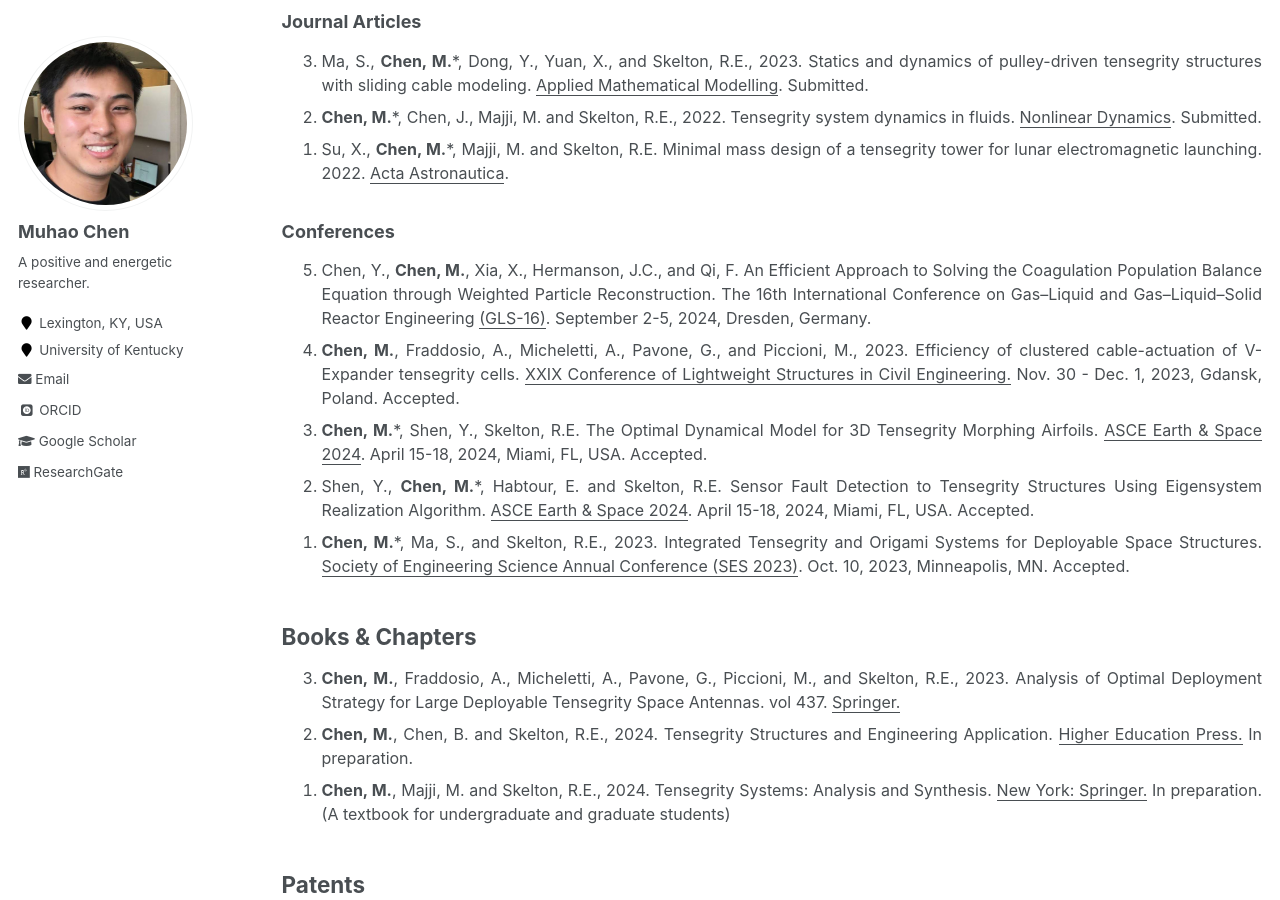
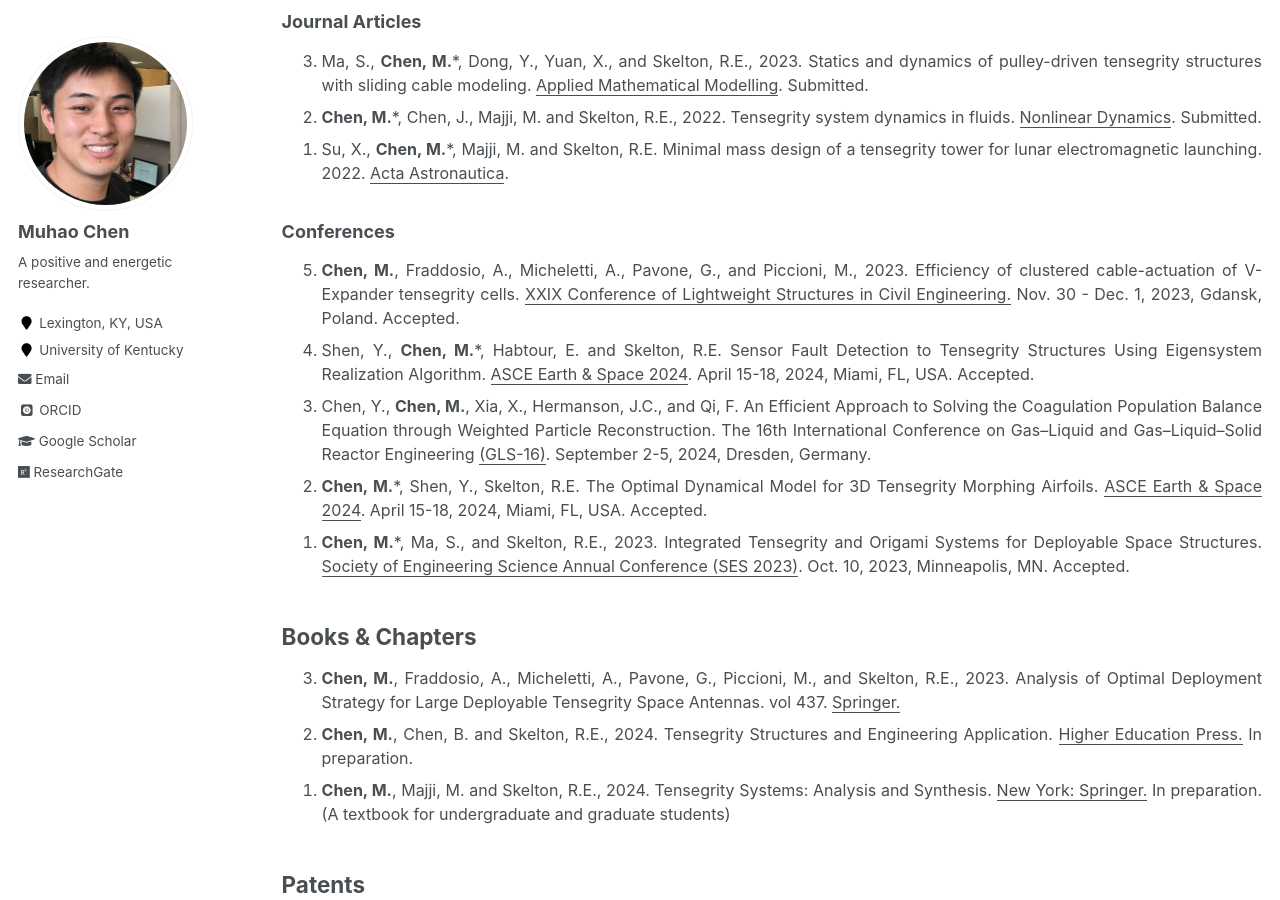
Before and after one commit to Muhao-Chen/muhao-chen.github.io, a Jekyll site: the page built from _pages/publication.md, in a window 1280 px wide and 900 px high, scrolled down 2963 px. Built offline with Jekyll 4.4.1, drawn with Linux system fonts in a browser that asks for light colours; some web fonts are replaced.

```diff
--- a/_pages/publication.md
+++ b/_pages/publication.md
@@ -86,10 +86,10 @@ toc: true
 ### Conferences
 <font size=3>
 <ol reversed>
+<li><strong>Chen, M.</strong>, Fraddosio, A., Micheletti, A., Pavone, G., and Piccioni, M., 2023. Efficiency of clustered cable-actuation of V-Expander tensegrity cells. <u>XXIX Conference of Lightweight Structures in Civil Engineering.</u> Nov. 30 - Dec. 1, 2023, Gdansk, Poland. Accepted.</li>
+<li>Shen, Y., <strong>Chen, M.</strong>*, Habtour, E. and Skelton, R.E. Sensor Fault Detection to Tensegrity Structures Using Eigensystem Realization Algorithm. <u>ASCE Earth & Space 2024</u>.  April 15-18, 2024, Miami, FL, USA. Accepted.</li>
 <li> Chen, Y., <strong>Chen, M.</strong>, Xia, X., Hermanson, J.C., and Qi, F. An Efficient Approach to Solving the Coagulation Population Balance Equation through Weighted Particle Reconstruction. The 16th International Conference on Gas–Liquid and Gas–Liquid–Solid Reactor Engineering <u>(GLS-16)</u>. September 2-5, 2024, Dresden, Germany. </li>
-<li><strong>Chen, M.</strong>, Fraddosio, A., Micheletti, A., Pavone, G., and Piccioni, M., 2023. Efficiency of clustered cable-actuation of V-Expander tensegrity cells. <u>XXIX Conference of Lightweight Structures in Civil Engineering.</u> Nov. 30 - Dec. 1, 2023, Gdansk, Poland. Accepted.</li>
 <li><strong>Chen, M.</strong>*, Shen, Y., Skelton, R.E. The Optimal Dynamical Model for 3D Tensegrity Morphing Airfoils. <u>ASCE Earth & Space 2024</u>. April 15-18, 2024, Miami, FL, USA. Accepted.</li>
-<li>Shen, Y., <strong>Chen, M.</strong>*, Habtour, E. and Skelton, R.E. Sensor Fault Detection to Tensegrity Structures Using Eigensystem Realization Algorithm. <u>ASCE Earth & Space 2024</u>.  April 15-18, 2024, Miami, FL, USA. Accepted.</li>
 <li><strong>Chen, M.</strong>*, Ma, S., and Skelton, R.E., 2023. Integrated Tensegrity and Origami Systems for Deployable Space Structures. <u>Society of Engineering Science Annual Conference (SES 2023)</u>. Oct. 10, 2023, Minneapolis, MN. Accepted.</li>
 <!-- <li> <strong>Chen, M.</strong>*, Shen, Y., Skelton, R.E. The Optimal Dynamical Model for High-Dimensional Aerospace Structures. <u>ASME's International Mechanical Engineering Congress & Exposition (IMECE)</u>. New Orleans, LA, USA. Oct. 29 – Nov. 2, 2023. Accepted. </li> -->
 </ol>
```
